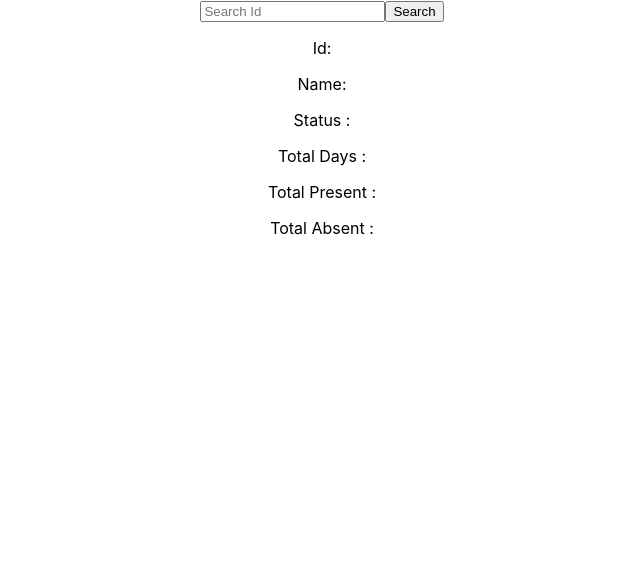
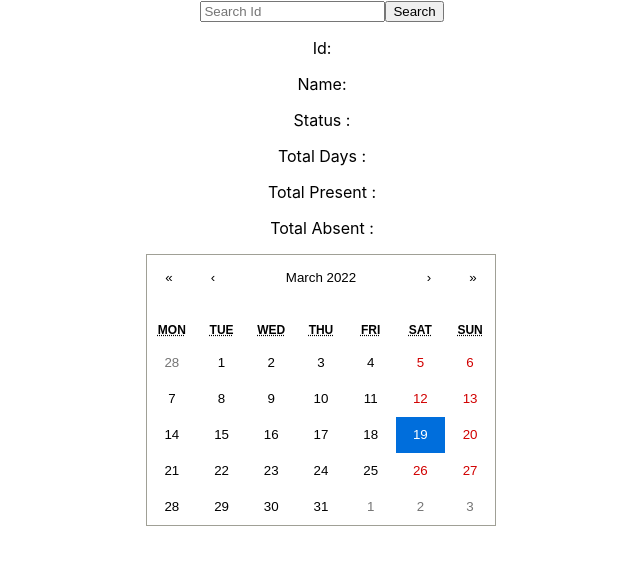
Before and after one commit to prantobiswas321/attendance-client, a React (Create React App) app: page / in a window 1280 px wide. Shown: the top 564 px of the page, without its empty margins (318-958 px from the left). Built offline with nearby package versions, Linux system fonts and the light colour scheme; no server answers.

Commit message:
calendar added

```diff
--- a/package.json
+++ b/package.json
@@ -8,6 +8,7 @@
     "@testing-library/user-event": "^13.5.0",
     "axios": "^0.26.1",
     "react": "^17.0.2",
+    "react-calendar": "^3.7.0",
     "react-dom": "^17.0.2",
     "react-router-dom": "^6.2.2",
     "react-scripts": "5.0.0",
--- /dev/null
+++ b/src/components/Home/Home.css
@@ -0,0 +1,5 @@
+.center {
+  margin-left: auto;
+  margin-right: auto;
+  width: 22em;
+}
--- a/src/components/Home/Home.js
+++ b/src/components/Home/Home.js
@@ -1,10 +1,14 @@
 import React, { useEffect, useRef, useState } from 'react';
-import Axios from 'axios';
+import Calendar from 'react-calendar';
+import 'react-calendar/dist/Calendar.css';
+// import Axios from 'axios';
 import Search from './Search';
+import './Home.css';
 
 const Home = () => {
     const [data, setData] = useState([]);
     const [employees, setEmployee] = useState([]);
+    const [date, setDate] = useState(new Date());
     const idRef = useRef();
 
     useEffect(()=>{
@@ -37,6 +41,14 @@ const Home = () => {
         idRef.current.value = "";
     }
 
+    const onChange = date =>{
+        setDate(date);
+        const attendencedate = date.toLocaleDateString();
+        const Attendencedtlid = employees._id;
+
+        console.log(employees._id);
+    }
+
 
 
     return (
@@ -51,6 +63,10 @@ const Home = () => {
                 :
                 <p>Id not found</p>
             }
+            <div className='center'>
+                <Calendar onChange={onChange} value={date} />
+                {console.log(date.toLocaleDateString())}
+            </div>
         </div>
     );
 };
```
Also changed, not shown: 1 other file (tests, documents, lock files or other folders).
